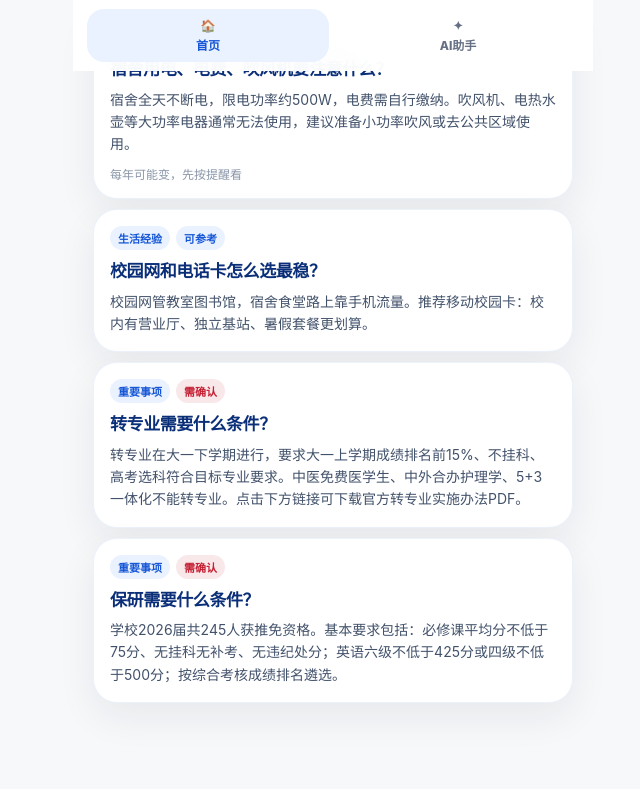
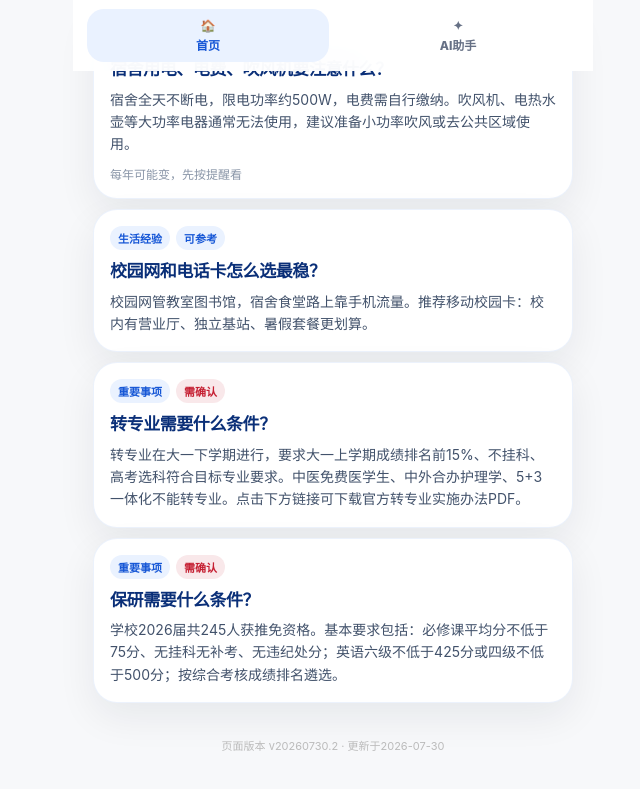
Before and after one commit to zhangsiji52-creator/freshman-guide-data, a plain HTML site: page freshman-guide.html in a window 1280 px wide. Shown: the part 729-1518 px from the top of the page, without its empty margins (307-947 px from the left). Drawn offline with Linux system fonts and the light colour scheme.

Commit message:
Add visible version marker v20260730.2 for cache diagnosis

```diff
--- a/freshman-guide.html
+++ b/freshman-guide.html
@@ -4121,5 +4121,6 @@
       if (ok) renderAll();
     })();
   </script>
+  <div style="text-align:center;padding:8px 0 4px;font-size:11px;color:#bbb;background:var(--bg)">页面版本 v20260730.2 · 更新于2026-07-30</div>
 </body>
 </html>
```
